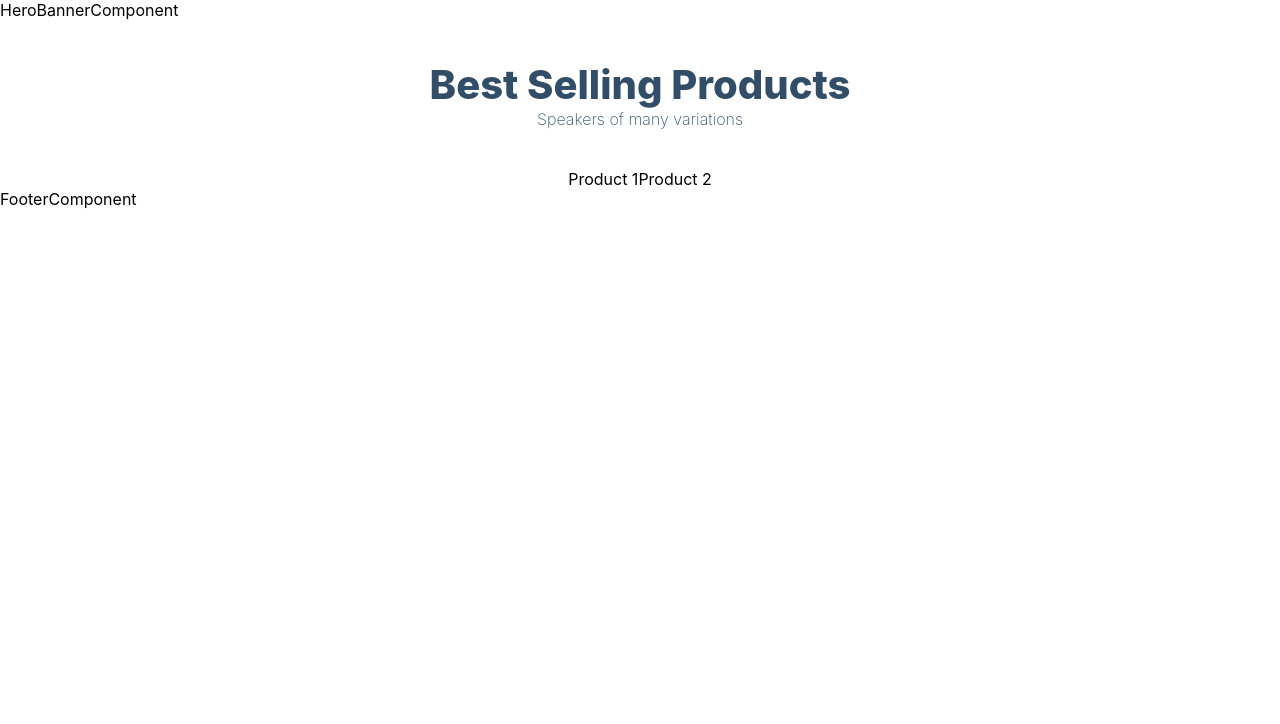
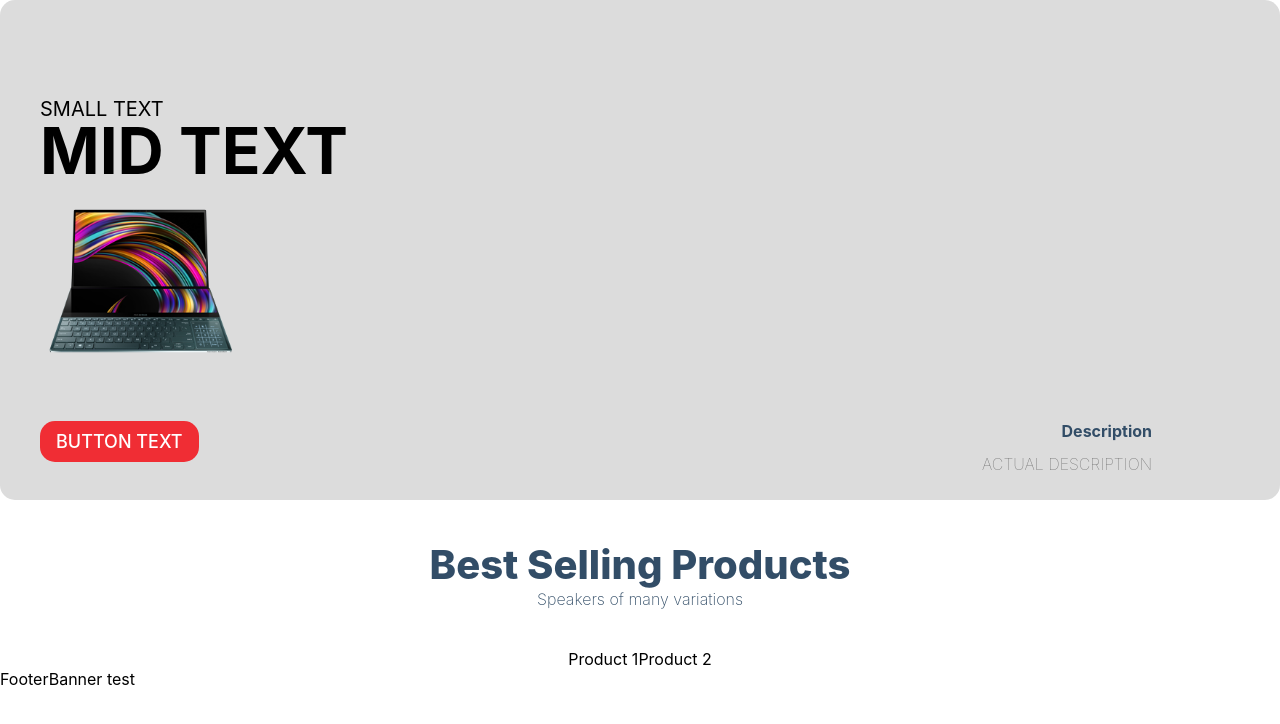
Before and after one commit to mohamadhandy/ecommercejs, a Next.js app: page / in a window 1280 px wide. Shown: the top 724 px of the page. Built offline with nearby package versions, Linux system fonts and the light colour scheme.

Commit message:
initialize home page and add sample image

```diff
--- a/pages/index.js
+++ b/pages/index.js
@@ -1,9 +1,11 @@
 import React from 'react'
+import FooterBanner from '../components/FooterBanner'
+import HeroBanner from '../components/HeroBanner'
 
 const Home = () => {
   return (
     <>
-      HeroBannerComponent
+      <HeroBanner />
       <div className="products-heading">
         <h2>Best Selling Products</h2>
         <p>Speakers of many variations</p>
@@ -15,7 +17,7 @@ const Home = () => {
         ))}
       </div>
 
-      FooterComponent
+      <FooterBanner />
     </>
   )
 }
```
Also changed, not shown: public/78.png (added).
